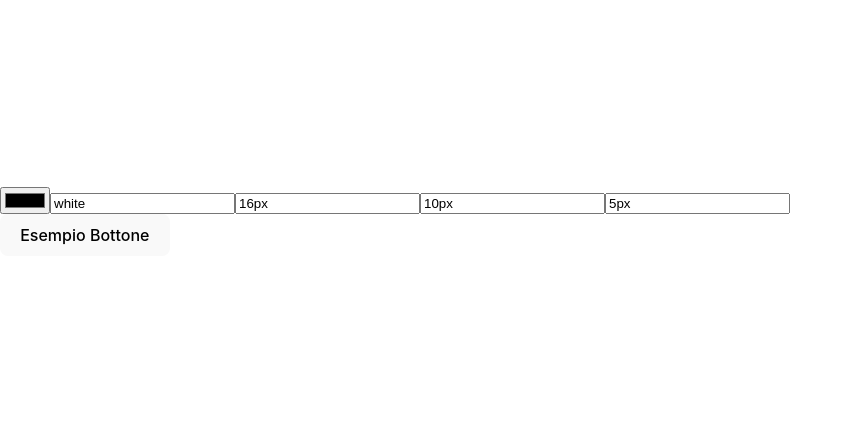
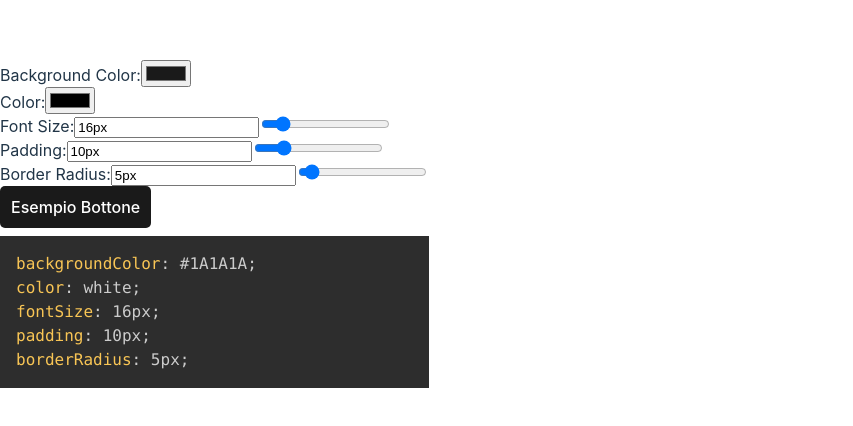
Before and after one commit to frnapo/developerstool, a React (Vite) app: page / in a window 1280 px wide. Shown: the part 172-598 px from the top of the page, without its empty margins (0-853 px from the left). Built offline with nearby package versions, Linux system fonts and the light colour scheme.

Commit message:
buttonEditor

```diff
--- a/package.json
+++ b/package.json
@@ -10,6 +10,7 @@
     "preview": "vite preview"
   },
   "dependencies": {
+    "prismjs": "^1.29.0",
     "react": "^18.2.0",
     "react-dom": "^18.2.0"
   },
--- a/src/App.jsx
+++ b/src/App.jsx
@@ -3,7 +3,13 @@ import ButtonEditor from "./components/ButtonEditor";
 import ButtonPreview from "./components/ButtonPreview";
 
 function App() {
-  const [buttonStyle, setButtonStyle] = useState({});
+  const [buttonStyle, setButtonStyle] = useState({
+    backgroundColor: "#1A1A1A",
+    color: "white",
+    fontSize: "16px",
+    padding: "10px",
+    borderRadius: "5px",
+  });
 
   return (
     <div className="App">
--- a/src/components/ButtonEditor.jsx
+++ b/src/components/ButtonEditor.jsx
@@ -3,28 +3,71 @@ import { useState } from "react";
 
 function ButtonEditor({ onUpdate }) {
   const [style, setStyle] = useState({
-    backgroundColor: "blue",
+    backgroundColor: "#1A1A1A",
     color: "white",
     fontSize: "16px",
     padding: "10px",
     borderRadius: "5px",
   });
 
-  const handleChange = (e) => {
+  function handleChange(e) {
     const { name, value } = e.target;
-    const updatedStyle = { ...style, [name]: value };
+    let finalValue = value;
+    if (e.target.type === "range") {
+      finalValue += "px";
+    }
 
+    const updatedStyle = { ...style, [name]: finalValue };
     setStyle(updatedStyle);
     onUpdate(updatedStyle);
-  };
+  }
 
   return (
     <div>
-      <input type="color" name="backgroundColor" value={style.backgroundColor} onChange={handleChange} />
-      <input type="text" name="color" value={style.color} onChange={handleChange} />
-      <input type="text" name="fontSize" value={style.fontSize} onChange={handleChange} />
-      <input type="text" name="padding" value={style.padding} onChange={handleChange} />
-      <input type="text" name="borderRadius" value={style.borderRadius} onChange={handleChange} />
+      <div>
+        <label>Background Color:</label>
+        <input type="color" name="backgroundColor" value={style.backgroundColor} onChange={handleChange} />
+      </div>
+      <div>
+        <label>Color:</label>
+        <input type="color" name="color" value={style.color} onChange={handleChange} />
+      </div>
+      <div>
+        <label>Font Size:</label>
+        <input type="text" name="fontSize" value={style.fontSize} onChange={handleChange} />
+        <input
+          type="range"
+          name="fontSize"
+          min="8"
+          max="72"
+          value={parseInt(style.fontSize, 10)}
+          onChange={handleChange}
+        />
+      </div>
+      <div>
+        <label>Padding:</label>
+        <input type="text" name="padding" value={style.padding} onChange={handleChange} />
+        <input
+          type="range"
+          name="padding"
+          min="0"
+          max="50"
+          value={parseInt(style.padding, 10)}
+          onChange={handleChange}
+        />
+      </div>
+      <div>
+        <label>Border Radius:</label>
+        <input type="text" name="borderRadius" value={style.borderRadius} onChange={handleChange} />
+        <input
+          type="range"
+          name="borderRadius"
+          min="0"
+          max="100"
+          value={parseInt(style.borderRadius, 10)}
+          onChange={handleChange}
+        />
+      </div>
     </div>
   );
 }
--- a/src/components/ButtonPreview.jsx
+++ b/src/components/ButtonPreview.jsx
@@ -1,14 +1,23 @@
 /* eslint-disable react/prop-types */
+import { useEffect } from "react";
+import Prism from "prismjs";
+import "prismjs/themes/prism-tomorrow.css";
 
 function ButtonPreview({ style }) {
   const cssText = Object.entries(style)
     .map(([key, value]) => `${key}: ${value};`)
-    .join(" ");
+    .join("\n");
+
+  useEffect(() => {
+    setTimeout(() => Prism.highlightAll(), 0);
+  }, [cssText]);
 
   return (
     <div>
       <button style={style}>Esempio Bottone</button>
-      <pre>{cssText}</pre>
+      <pre className="language-css">
+        <code>{cssText}</code>
+      </pre>
     </div>
   );
 }
```
Also changed, not shown: 1 other file (tests, documents, lock files or other folders).
